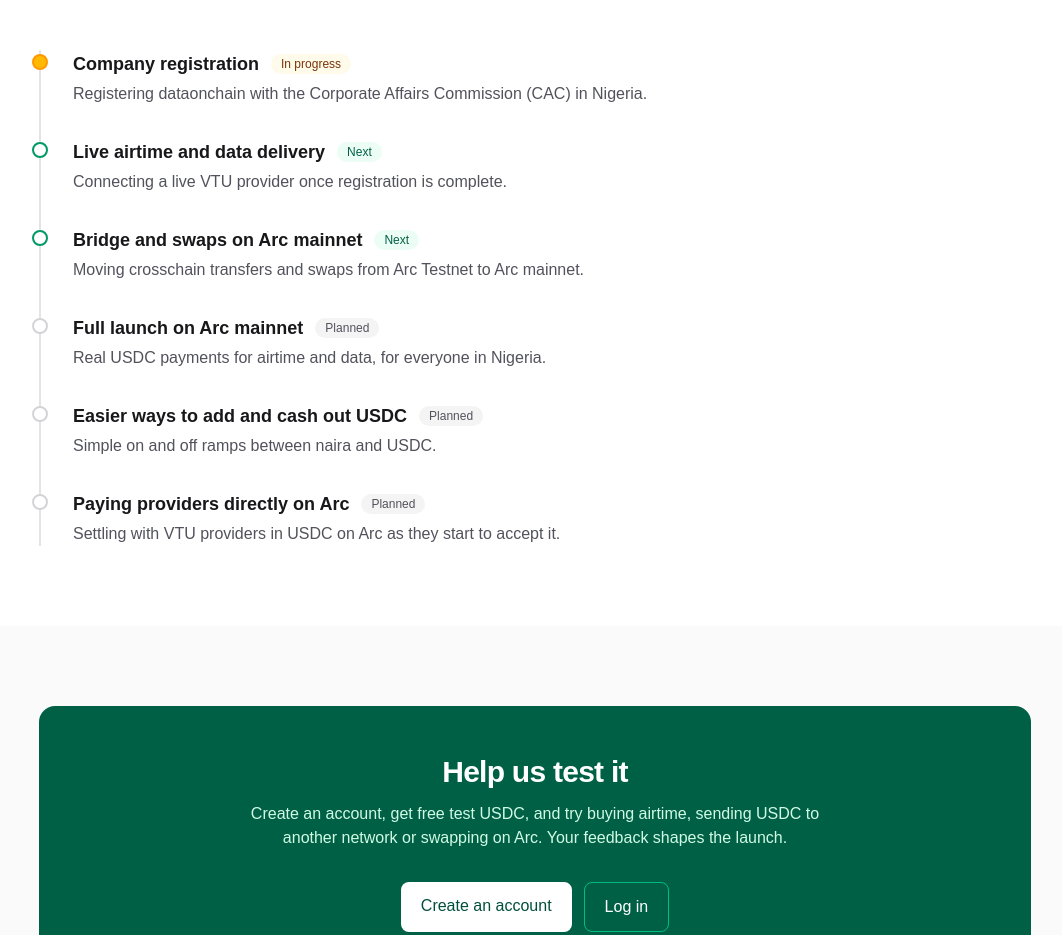
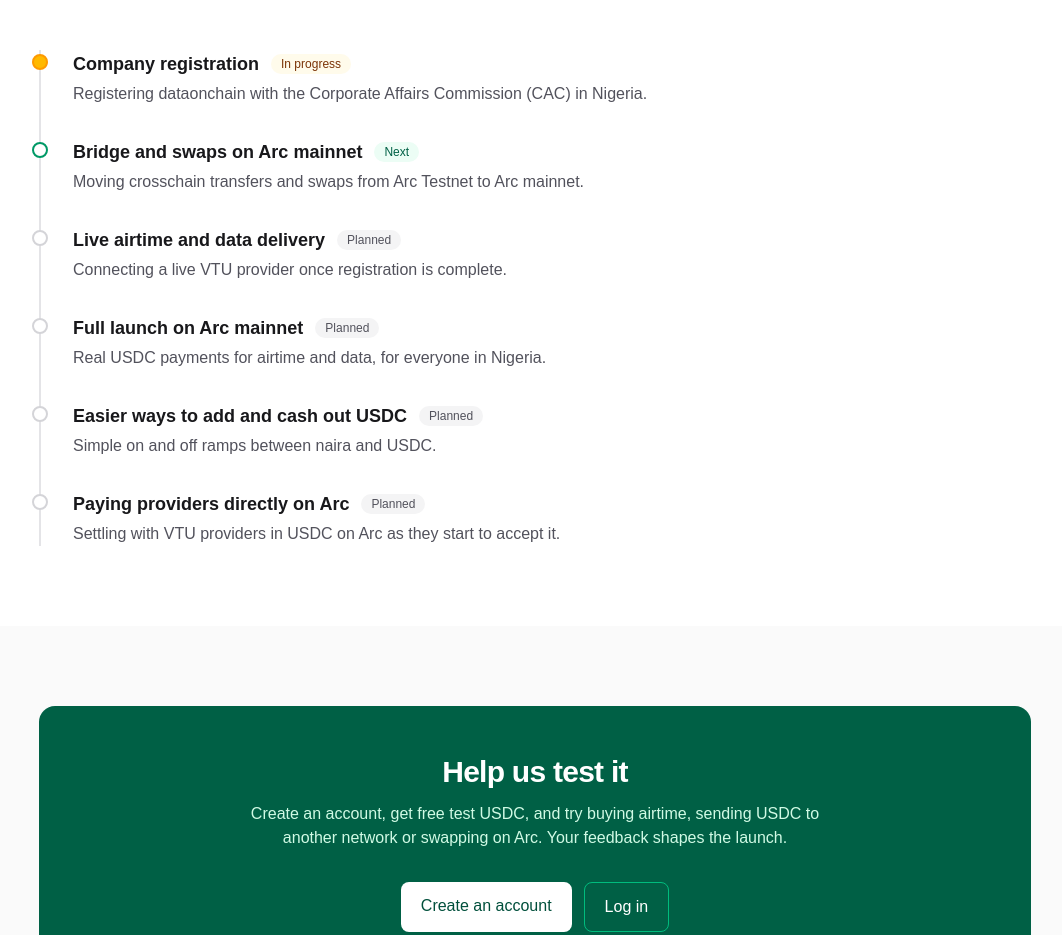
Before and after one commit to Bankas03/dataonchain, a Next.js app in the folder frontend/: page / in a window 1280 px wide. Shown: the part 4000-4935 px from the top of the page, without its empty margins (105-1167 px from the left). Built offline with nearby package versions, Linux system fonts and the light colour scheme.

Commit message:
Roadmap: live airtime and data delivery is planned

```diff
--- a/frontend/src/app/page.tsx
+++ b/frontend/src/app/page.tsx
@@ -62,8 +62,8 @@
 
 const ROADMAP = [
   { title: "Company registration", text: "Registering dataonchain with the Corporate Affairs Commission (CAC) in Nigeria.", status: "In progress" },
-  { title: "Live airtime and data delivery", text: "Connecting a live VTU provider once registration is complete.", status: "Next" },
   { title: "Bridge and swaps on Arc mainnet", text: "Moving crosschain transfers and swaps from Arc Testnet to Arc mainnet.", status: "Next" },
+  { title: "Live airtime and data delivery", text: "Connecting a live VTU provider once registration is complete.", status: "Planned" },
   { title: "Full launch on Arc mainnet", text: "Real USDC payments for airtime and data, for everyone in Nigeria.", status: "Planned" },
   { title: "Easier ways to add and cash out USDC", text: "Simple on and off ramps between naira and USDC.", status: "Planned" },
   { title: "Paying providers directly on Arc", text: "Settling with VTU providers in USDC on Arc as they start to accept it.", status: "Planned" },
```
Also changed, not shown: 1 other file (tests, documents, lock files or other folders).
